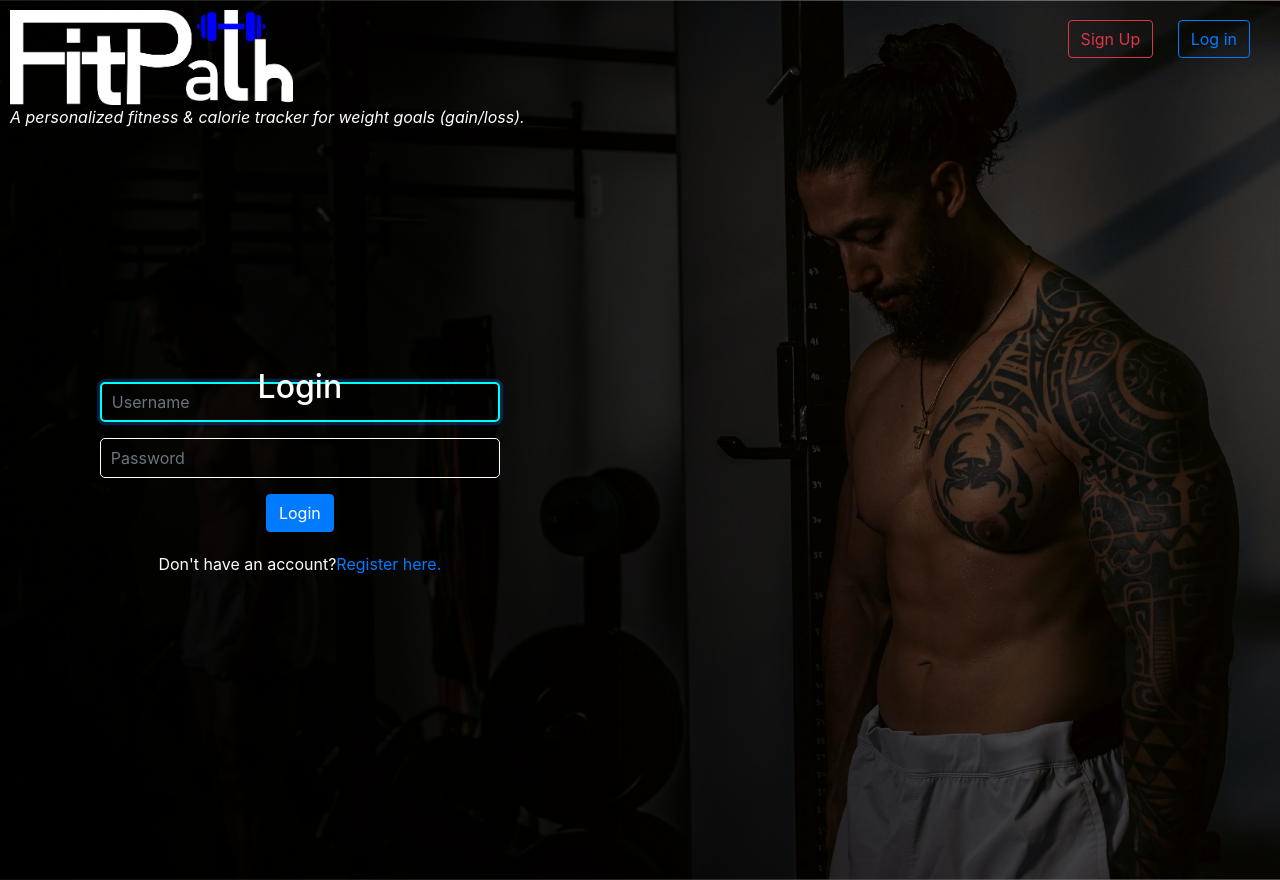
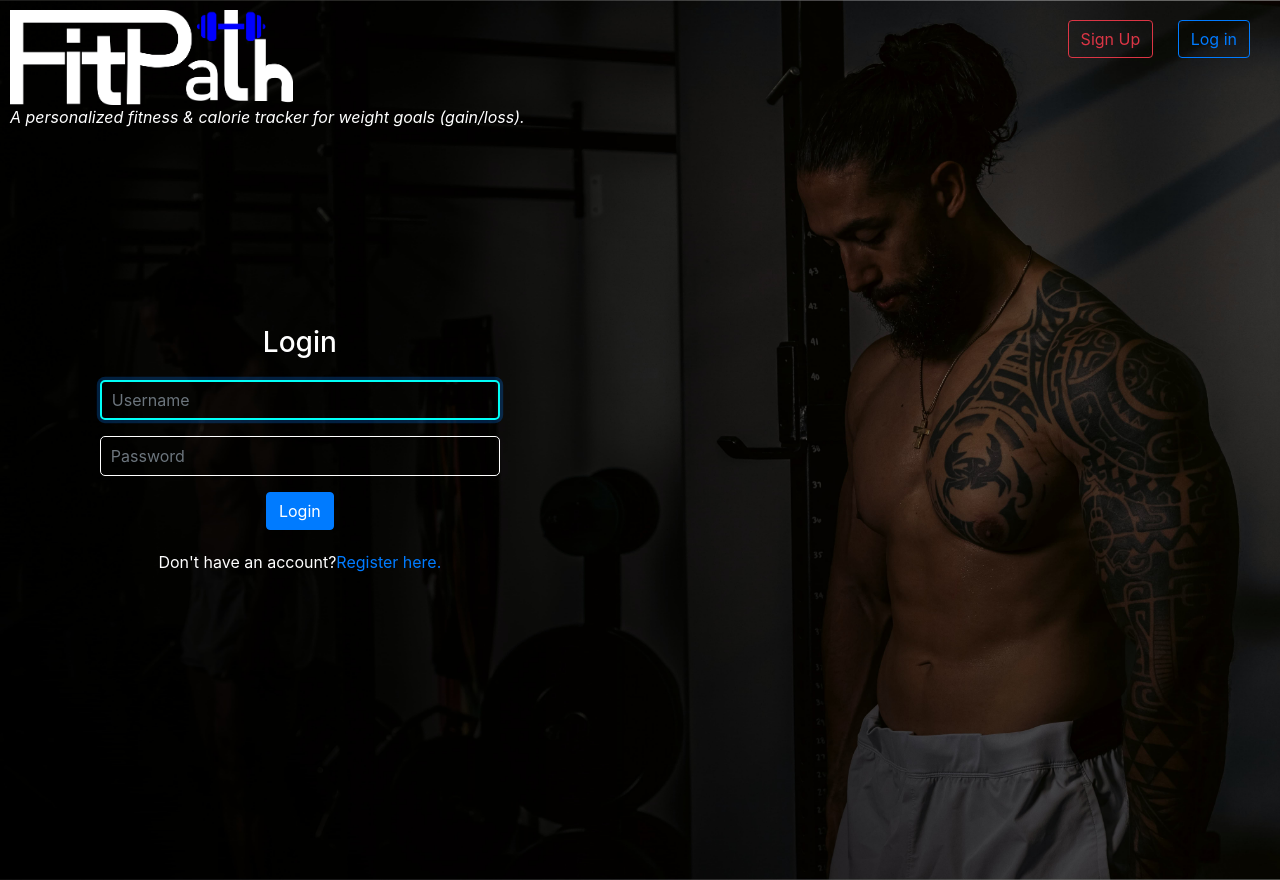
Before and after one commit to theg0-0done/FitPath, a Django app: page /login in a window 1280 px wide. Run offline with Django 5.2, Linux system fonts and the light colour scheme; some libraries are stand-ins or nearby versions.

Commit message:
Update login.html

```diff
--- a/fitness/templates/fitness/login.html
+++ b/fitness/templates/fitness/login.html
@@ -8,7 +8,7 @@
 {% block body %}
 
     <div class="form">
-        <h2 class="title">Login</h2>
+        <h3 class="title">Login</h3>
         <form class="fields_form" action="{% url 'login' %}" method="post" autocomplete="off">
             {% csrf_token %}
             <div class="form-group">
```
